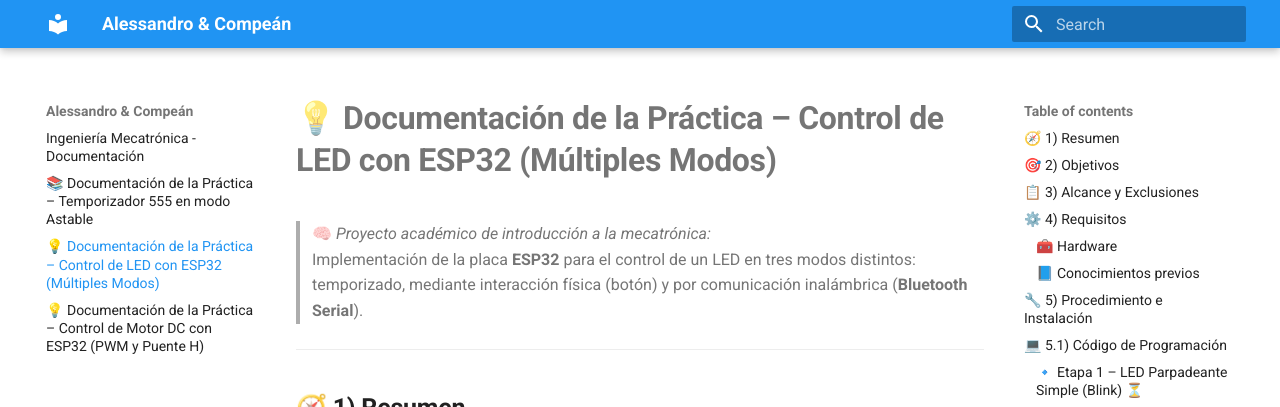
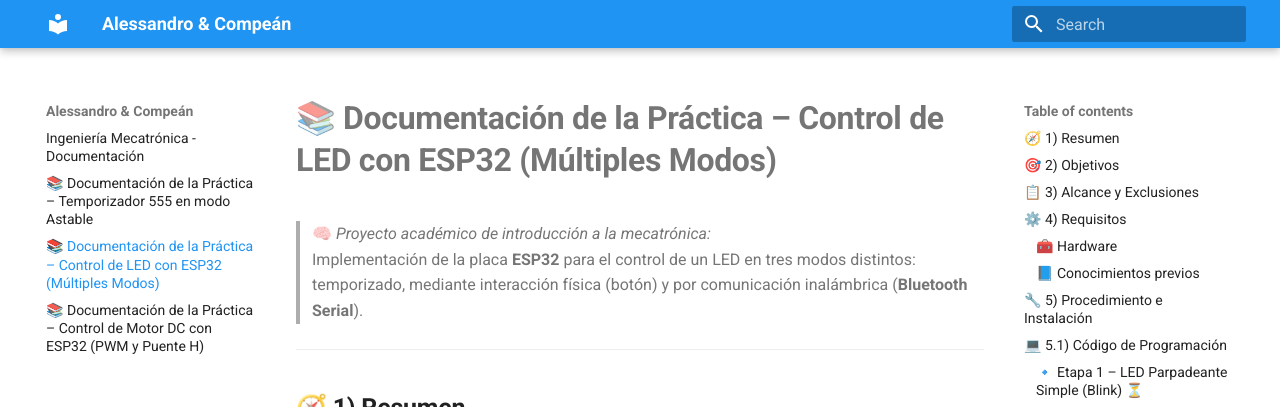
Before and after one commit to Alesso-24/Respositorio_AleyJose, an MkDocs documentation site: the page built from docs/esp32_LED.md, in a window 1280 px wide and 900 px high. Shown: the top 407 px of the window. Built offline with MkDocs 1.6.1 and Material for MkDocs 9.7.7, drawn with Linux system fonts in a browser that asks for light colours.

Commit message:
emojis y cambio de nombre a 555

```diff
--- a/docs/esp32_LED.md
+++ b/docs/esp32_LED.md
@@ -1,4 +1,4 @@
-# 💡 **Documentación de la Práctica – Control de LED con ESP32 (Múltiples Modos)**
+# 📚 **Documentación de la Práctica – Control de LED con ESP32 (Múltiples Modos)**
 
 > 🧠 *Proyecto académico de introducción a la mecatrónica:*
 > Implementación de la placa **ESP32** para el control de un LED en tres modos distintos: temporizado, mediante interacción física (botón) y por comunicación inalámbrica (**Bluetooth Serial**).
```
Also changed, not shown: docs/motores_dc.md (+1 -1 lines), docs/555.md (renamed from docs/ejemplo.md).
